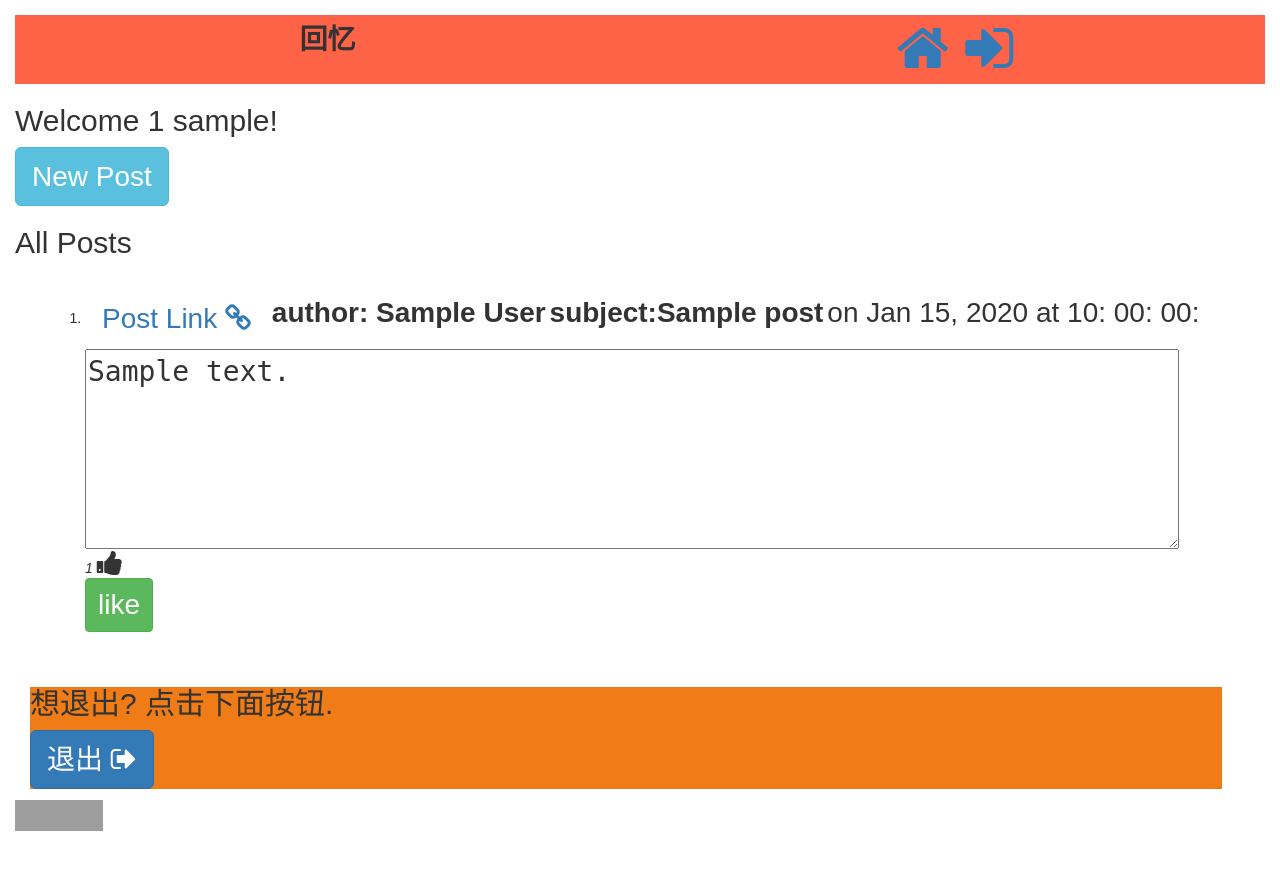
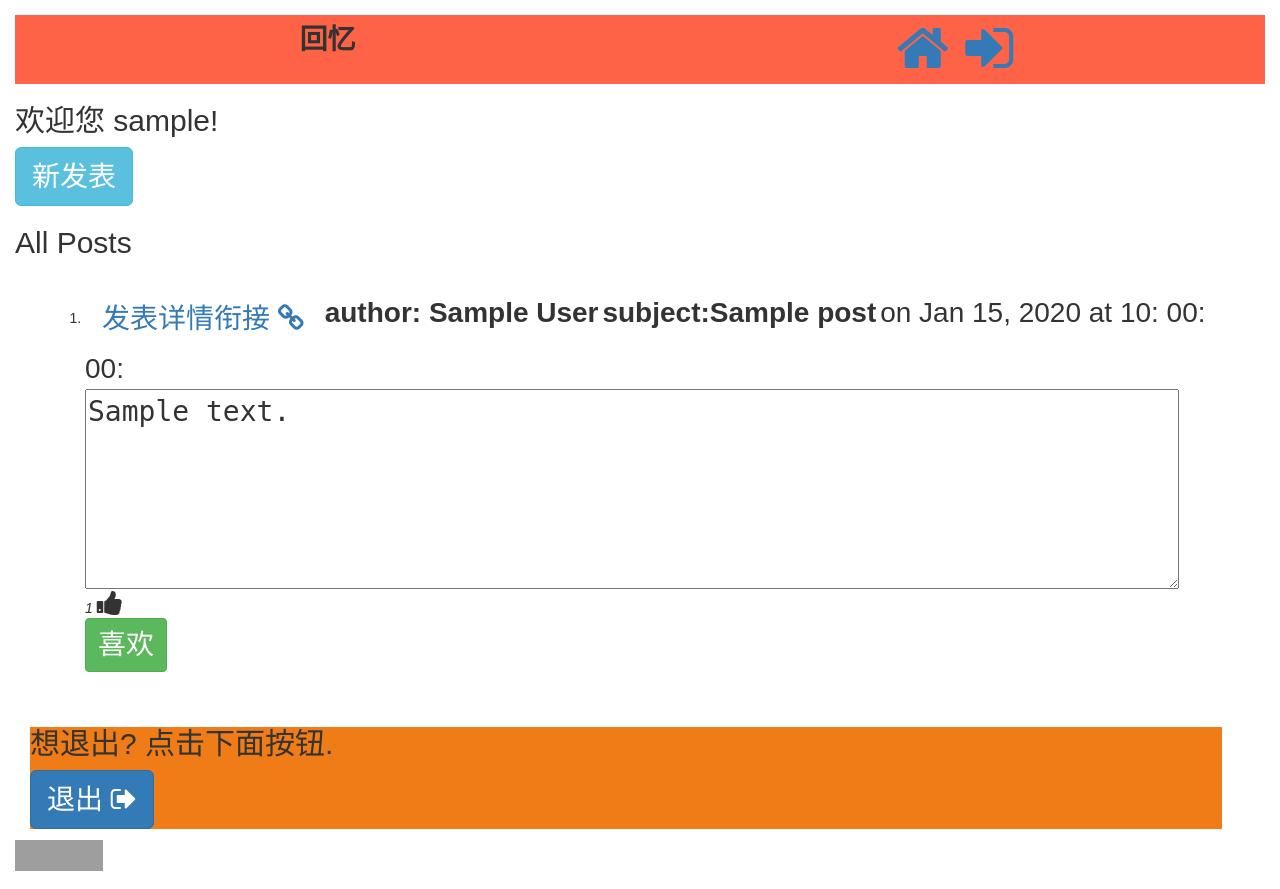
Before and after one commit to zhangtreefish/blog, a Python web app: template engineapp/templates/welcome.html in a window 1280 px wide. Before the commit the page ends 831 px from the top, so only its background shows below. Run offline with Jinja, Linux system fonts and the light colour scheme; the template is opened without the code that fills it: most values are stand-ins (such as "Sample title", 1, 10 or a date in 2020); some libraries are stand-ins or nearby versions; grey boxes are pictures that could not be loaded.

Commit message:
refactor: continue in translation to Chinese

```diff
--- a/engineapp/templates/welcome.html
+++ b/engineapp/templates/welcome.html
@@ -7,8 +7,8 @@
 		</div>
 	{% endif %}
 	{% if user_id %}
-		<h2>Welcome {{user_id}} {{username}}! </h2>
-		<a class="btn btn-info btn-lg" href={{"/newpost"}}> New Post </a>
+		<h2>欢迎您 {{username}}! </h2>
+		<a class="btn btn-info btn-lg" href={{"/newpost"}}> 新发表 </a>
 	{% endif %}
 	{% if posts %}
 		<h2> All Posts </h2>
@@ -16,14 +16,14 @@
 			<ol>
 			{% for post in posts %}
 				<li>
-					<a class="btn btn-link btn-lg" href={{"/post/{}".format(post.key.urlsafe())}}> Post Link <i class="fa fa-link" aria-hidden="true"></i></a>
+					<a class="btn btn-link btn-lg" href={{"/post/{}".format(post.key.urlsafe())}}> 发表详情衔接 <i class="fa fa-link" aria-hidden="true"></i></a>
 					<strong> author: {{post.author}}</strong>
 					<strong>subject:{{post.subject}}</strong>
 					<span> on {{post.postedAt.strftime("%b %d, %Y at %H: %M: %S:")}}</span>
 					<textarea>{{post.content}}</textarea>
 					<em> {{post.liked_by|length}} <i class="fa fa-2x fa-thumbs-up" aria-hidden="true"></i> </em>
 					<form action="/post/{{post.key.urlsafe()}}/like" method="POST">
-						<input class="btn btn-success" type="submit" value="like">
+						<input class="btn btn-success" type="submit" value="喜欢">
 					</form>
 				</li>
 			{% endfor %}
```
